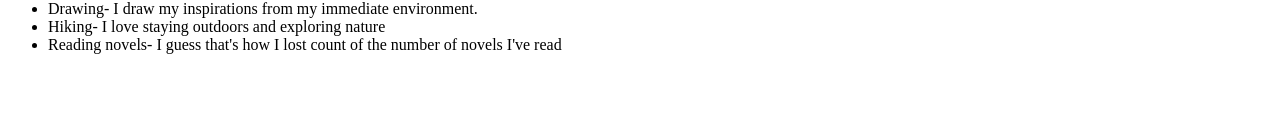
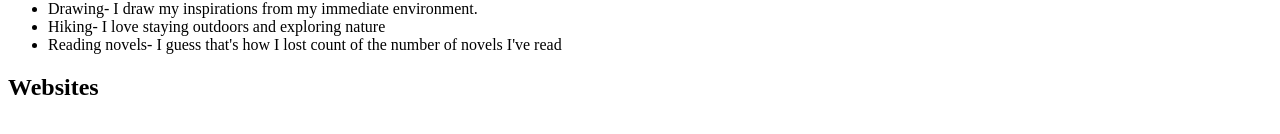
Before and after one commit to AlphaniaMuthee/A-Portfolio, a plain HTML site: page portfolio.html in a window 1280 px wide. Shown: the part 282-416 px from the top of the page. Drawn offline with Linux system fonts and the light colour scheme.

Commit message:
add block header element

```diff
--- a/portfolio.html
+++ b/portfolio.html
@@ -17,3 +17,4 @@
         <li>Hiking- I love staying outdoors and exploring nature</li>
         <li>Reading novels- I guess that's how I lost count of the number of novels I've read</li>
      </ul>
+     <h2>Websites</h2>
```
